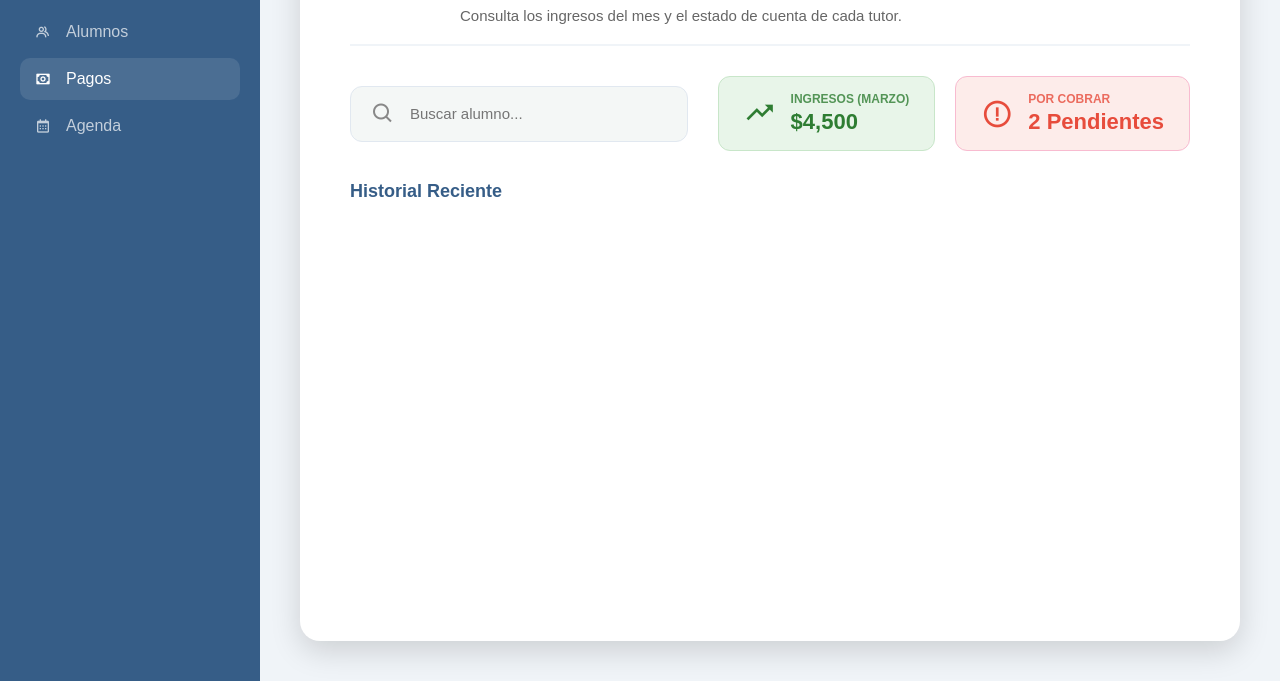
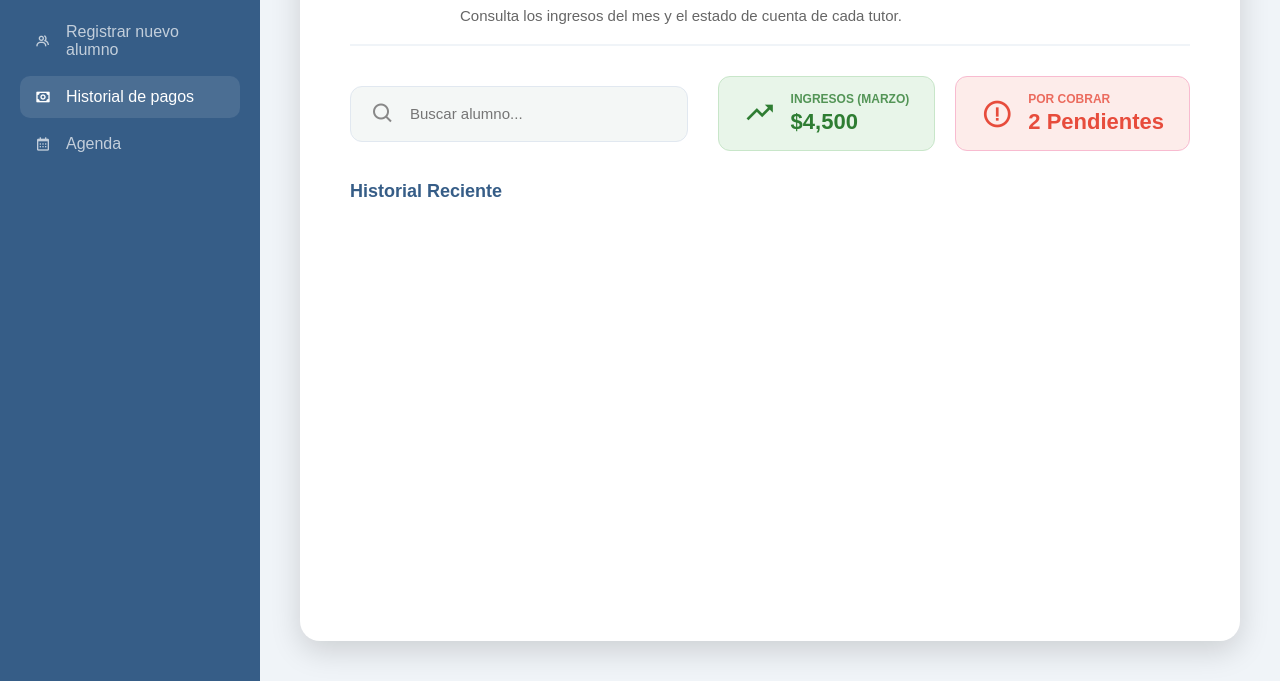
Before and after one commit to CarlosDaniel15-bit/CDAE----Project, a plain HTML site: page Frontend/Procedimiento de pago/pagos.html in a window 1280 px wide. Shown: the part 119-800 px from the top of the page. Drawn offline with nearby package versions, Linux system fonts and the light colour scheme.

Commit message:
Update pagos.html

```diff
--- a/Frontend/Procedimiento de pago/pagos.html
+++ b/Frontend/Procedimiento de pago/pagos.html
@@ -17,8 +17,8 @@
             </div>
             <ul class="nav-links">
                 <li><a href="/Home_pagina/home.html"><i class='bx bx-home-alt'></i><span>Inicio</span></a></li>
-                <li><a href="#"><i class='bx bx-group'></i><span>Alumnos</span></a></li>
-                <li><a href="pagos.html" class="active"><i class='bx bx-money'></i><span>Pagos</span></a></li>
+                <li><a href="#"><i class='bx bx-group'></i><span>Registrar nuevo alumno</span></a></li>
+                <li><a href="pagos.html" class="active"><i class='bx bx-money'></i><span>Historial de pagos</span></a></li>
                 <li><a href="#"><i class='bx bx-calendar'></i><span>Agenda</span></a></li>
             </ul>
         </nav>
```
